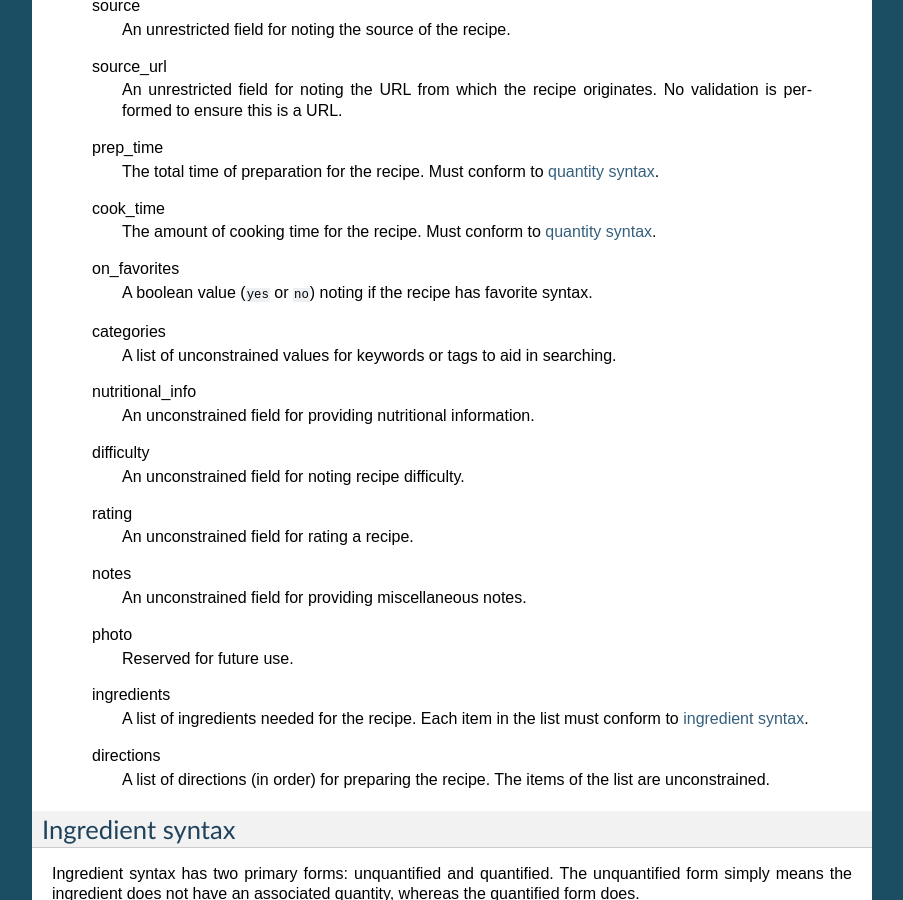
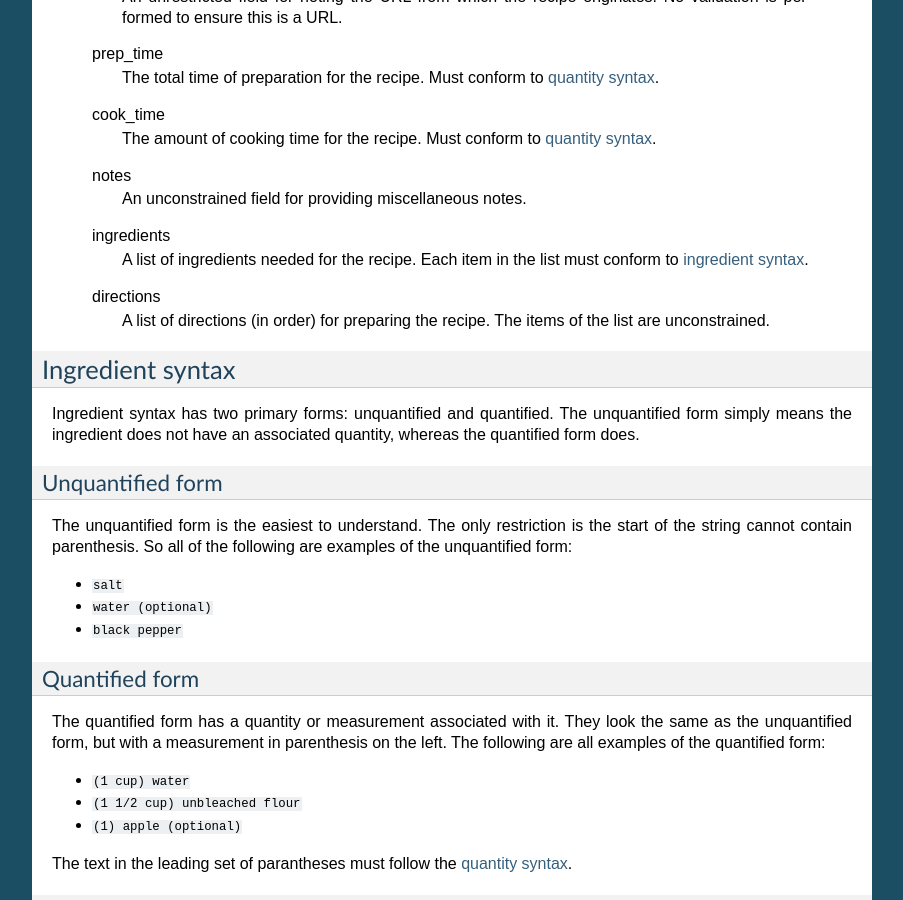
Before and after one commit to OEP/pyprika, a Sphinx documentation site: the page built from doc/source/yaml-spec.rst, in a window 1280 px wide and 900 px high, scrolled down 1008 px. Shown: the whole window, without its empty margins (198-1101 px from the left). Built offline with Sphinx 7.4.7, drawn with Linux system fonts in a browser that asks for light colours; the version number is read from the project's files by our own code; some of the changed text lies outside the part shown.

Commit message:
remove unconstrained attributes
these may show up in later versions but are useless as unconstrained fields
unless they will always be unconstrained

```diff
--- a/doc/source/yaml-spec.rst
+++ b/doc/source/yaml-spec.rst
@@ -23,14 +23,8 @@ features to touch on:
   source_url: http://www.example.com/
   prep_time: 5 min
   cook_time: 45 min
-  on_favorites: no
-  categories: [Breads, Appetizers]
-  nutritional_info: 320 calories
-  difficulty: Easy
-  rating: 4
   notes: |
     Piping hot!
-  photo: null
 
   ingredients:
     - (1/2 tsp) baking powder
@@ -71,27 +65,8 @@ Field descriptions
   cook_time
     The amount of cooking time for the recipe. Must conform to `quantity syntax`_.
 
-  on_favorites
-    A boolean value (``yes`` or ``no``) noting if the recipe has favorite
-    syntax.
-
-  categories
-    A list of unconstrained values for keywords or tags to aid in searching.
-
-  nutritional_info
-    An unconstrained field for providing nutritional information.
-
-  difficulty
-    An unconstrained field for noting recipe difficulty.
-
-  rating
-    An unconstrained field for rating a recipe.
-
   notes
     An unconstrained field for providing miscellaneous notes.
-
-  photo
-    Reserved for future use.
 
   ingredients
     A list of ingredients needed for the recipe. Each item in the list must
```
Also changed, not shown: pyprika/__init__.py (+9 -0 lines), 2 other files.
